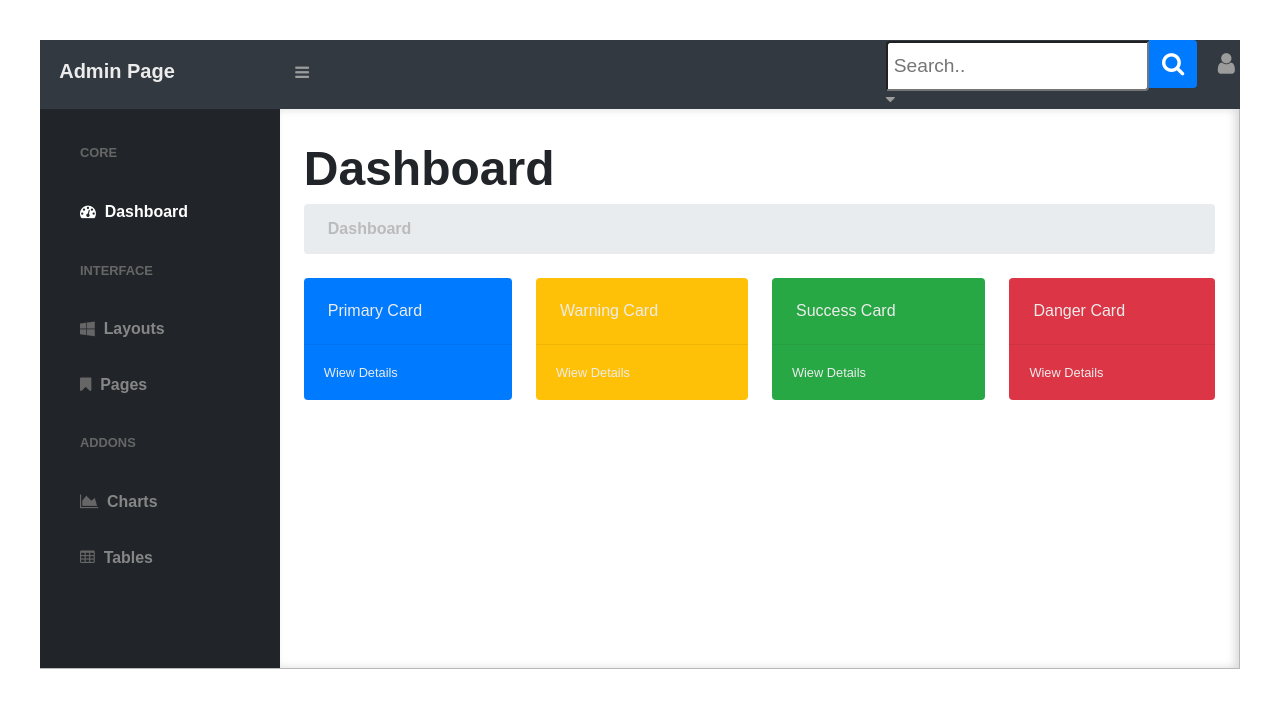
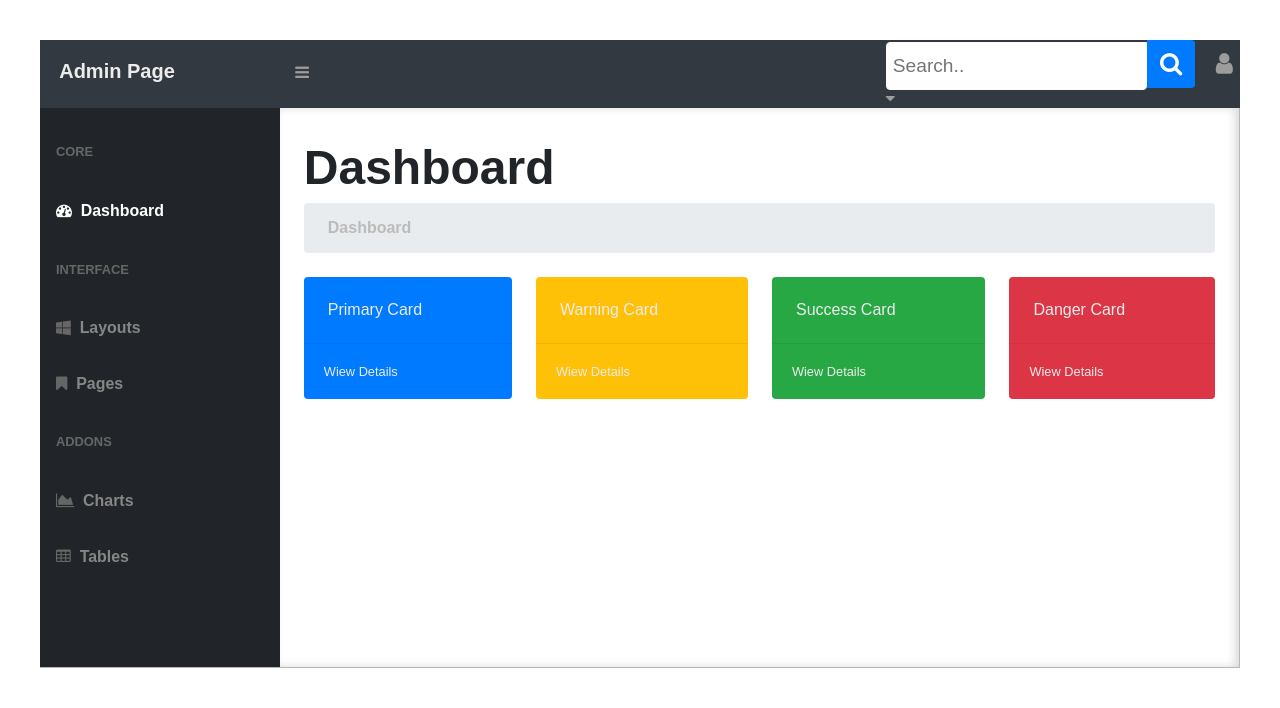
Before and after one commit to arpad58/project-css3-002-admin-template, a plain HTML site: page index.html in a window 1280 px wide. Drawn offline with Linux system fonts and the light colour scheme.

Commit message:
nav ul igazitas balra

```diff
--- a/css/style.css
+++ b/css/style.css
@@ -45,9 +45,10 @@
 .search__input {
     border-top-left-radius: 4px;
     border-bottom-right-radius: 4px;
+    border-bottom-left-radius: 4px;
     padding: .75rem .375rem;
     font-size: 1.2rem;
-
+    border: 1px solid snow;
 
 }
 
@@ -102,6 +103,8 @@
     height: auto;
     float: left;
     box-sizing: border-box;
+
+
 }
 
 .main__nav {
@@ -109,7 +112,7 @@
 }
 
 .nav__ul {
-
+ padding-inline-start: 1rem;
  line-height: 150%;
  font-size: 1.2rem;
  list-style: none;
```
